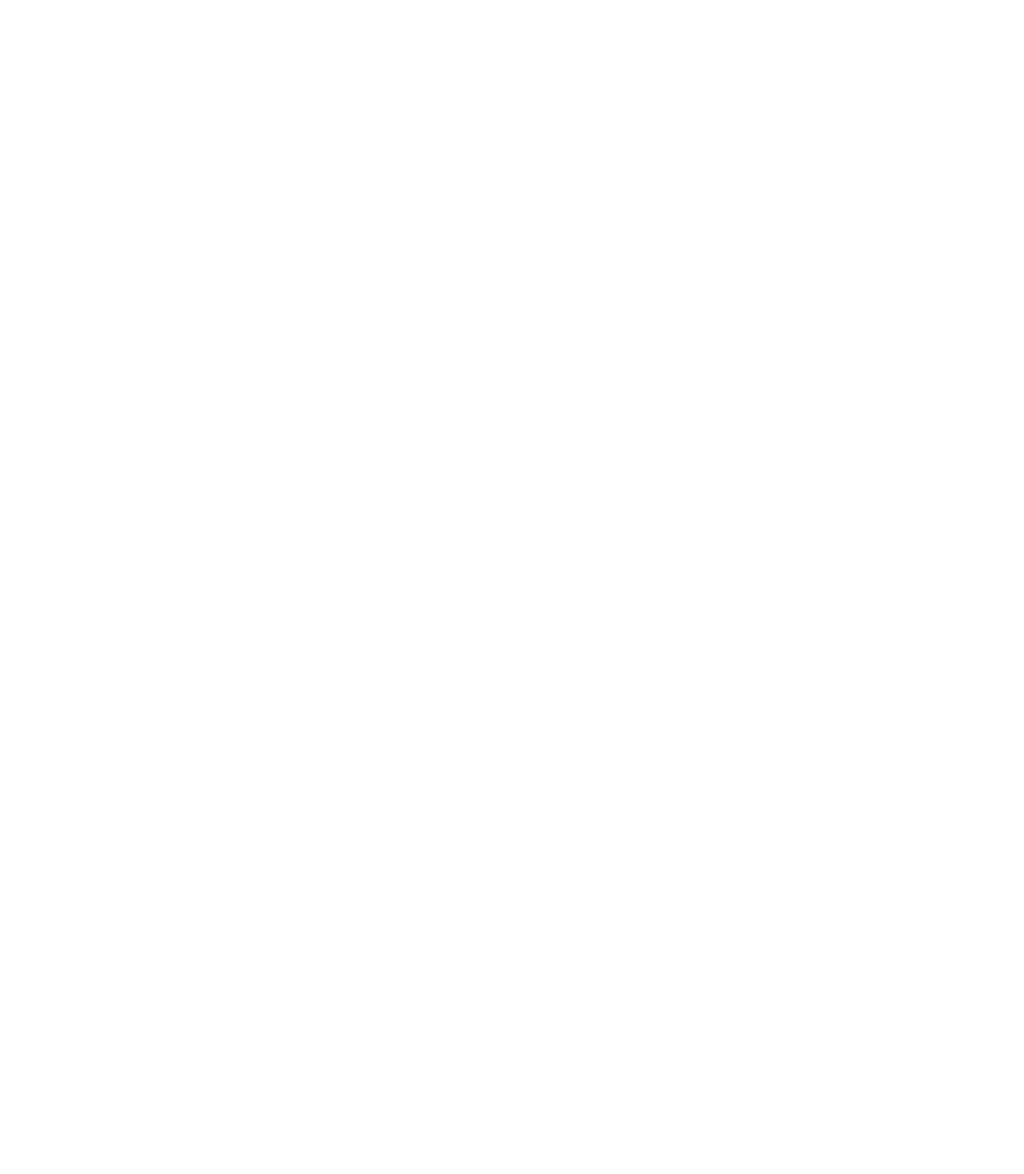
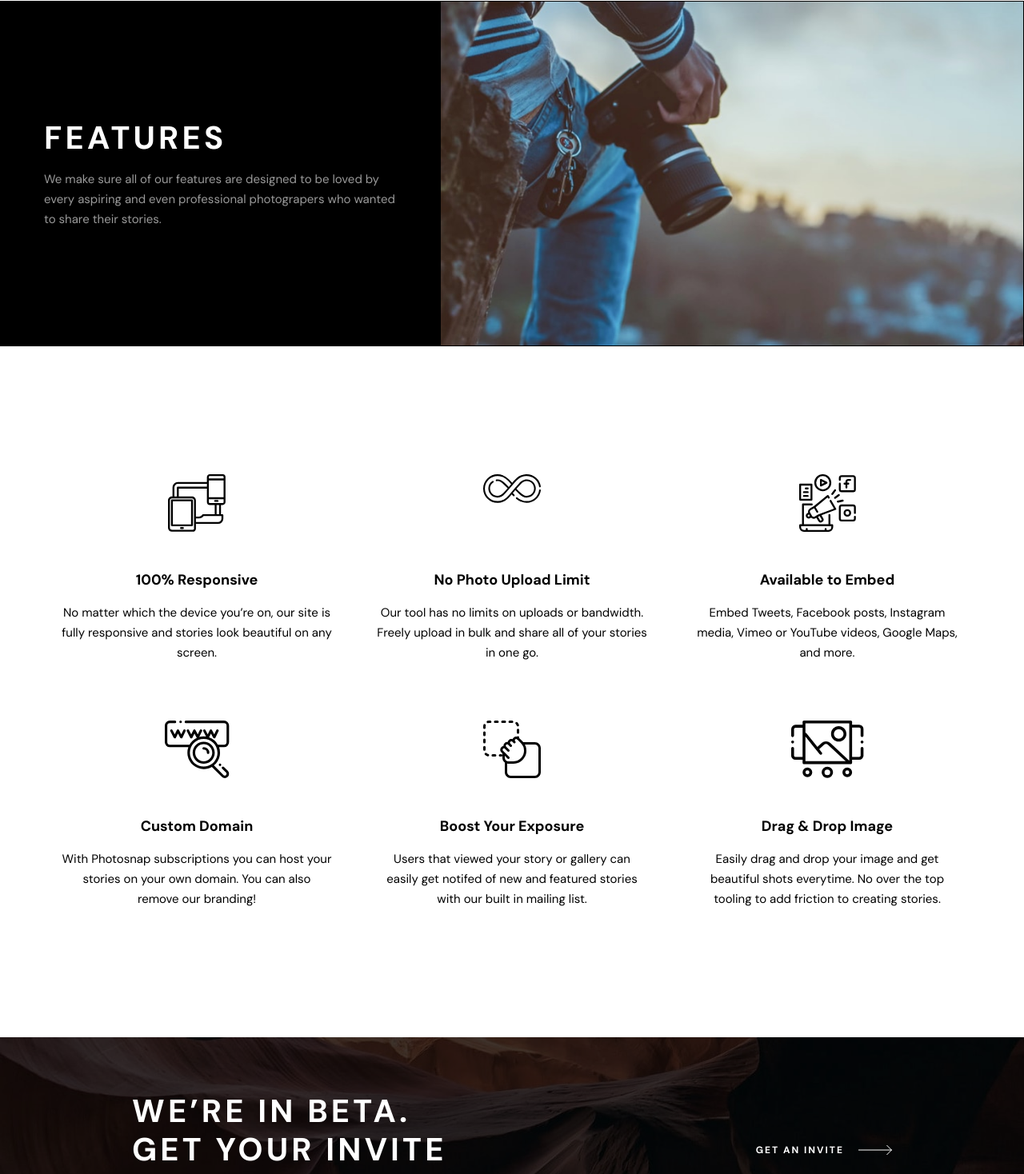
Before and after one commit to MKofficiel/photosnap, a React (Vite) app: page /features in a window 1280 px wide. Before the commit this address had no page. Shown: the part 71-1539 px from the top of the page at 80% size. Before the commit the page ends 800 px from the top, so only its background shows below. Built offline with nearby package versions, Linux system fonts and the light colour scheme.

Commit message:
feature page implemeent

```diff
--- a/src/App.jsx
+++ b/src/App.jsx
@@ -1,6 +1,7 @@
 import { BrowserRouter, Route, Routes } from "react-router";
 import Home from "./pages/Home";
 import Stories from "./pages/Stories";
+import Features from "./pages/Features";
 
 const App = () => {
   return (
@@ -8,6 +9,7 @@
       <Routes>
         <Route path="/" index element={<Home />} />
         <Route path="/stories" element={<Stories />} />
+        <Route path="/features" element={<Features />} />
       </Routes>
     </BrowserRouter>
   );
--- a/src/components/FeaturesCard.jsx
+++ b/src/components/FeaturesCard.jsx
@@ -1,11 +1,13 @@
 const FeaturesCard = ({ title, icon, description }) => {
   return (
-    <div className="h-full">
+    <div>
       <div className="flex h-full flex-col items-center justify-center gap-[48px]">
-        <img src={icon} alt={`${title} icon`} />
+        <div className="">
+          <img src={icon} alt={`${title} icon`} />
+        </div>
 
-        <div className="flex flex-1 items-end text-center">
-          <div className="max-lg:max-w-[350px]">
+        <div className="mt-auto flex flex-1 items-end text-center">
+          <div className="md:max-w-[339px]">
             <h3 className="mb-4">{title}</h3>
             <p>{description}</p>
           </div>
--- a/src/components/ResponsiveImage.jsx
+++ b/src/components/ResponsiveImage.jsx
@@ -5,7 +5,7 @@
   tabletSrc,
   desktopSrc,
   alt,
-  className,
+  className = "w-full object-cover h-full",
 }) {
   const screen = useResponsiveImage();
 
--- a/src/constants/index.jsx
+++ b/src/constants/index.jsx
@@ -60,7 +60,6 @@
     buttonVariant: "secondary",
     buttonIcon: "/assets/shared/desktop/arrow.svg",
     image: {
-      // public\assets\home\desktop\designed-for-everyone.jpg
       desktop: "/assets/home/desktop/designed-for-everyone.jpg",
       tablet: "/assets/home/tablet/designed-for-everyone.jpg",
       mobile: "/assets/home/mobile/designed-for-everyone.jpg",
@@ -226,16 +225,7 @@
       alt: "World Tour 2019",
     },
   },
-  // {
-  //   date: "March 16th 2020",
-  //   title: "Unforeseen Corners",
-  //   author: "by William Malcolm",
-  //   image: {
-  //     desktop: "/assets/stories/desktop/unforeseen-corners.jpg",
-  //     mobile: "/assets/stories/mobile/unforeseen-corners.jpg",
-  //     alt: "Unforeseen Corners",
-  //   },
-  // },
+
   {
     date: "March 14th 2020",
     title: "Architecturals",
@@ -266,6 +256,24 @@
     title: "Available to Embed",
     description:
       "Embed Tweets, Facebook posts, Instagram media, Vimeo or YouTube videos, Google Maps, and more.",
+  },
+  {
+    icon: "/assets/features/desktop/custom-domain.svg",
+    title: "Custom Domain",
+    description:
+      "With Photosnap subscriptions you can host your stories on your own domain. You can also remove our branding!",
+  },
+  {
+    icon: "/assets/features/desktop/boost-exposure.svg",
+    title: "Boost Your Exposure",
+    description:
+      "Users that viewed your story or gallery can easily get notifed of new and featured stories with our built in mailing list.",
+  },
+  {
+    icon: "/assets/features/desktop/drag-drop.svg",
+    title: "Drag & Drop Image",
+    description:
+      "Easily drag and drop your image and get beautiful shots everytime. No over the top tooling to add friction to creating stories.",
   },
 ];
 
--- a/src/index.css
+++ b/src/index.css
@@ -44,9 +44,12 @@
   .custom-gradient-secondary {
     @apply bg-gradient-to-b from-black/0 to-black/70 mix-blend-multiply;
   }
+  .gradient-main {
+    background: linear-gradient(to top, #ffc593 0%, #bc7198 52%, #5a77ff 100%);
+  }
 
   .custom-container {
-    @apply mx-auto max-w-[1200px] max-md:px-[40px];
+    @apply mx-auto max-w-[1200px];
   }
   .bg-stories-header {
     @apply bg-cover bg-center bg-no-repeat md:bg-[url('../assets/stories/tablet/moon-of-appalacia.jpg')] lg:bg-[url('../assets/stories/desktop/moon-of-appalacia.jpg')];
@@ -57,4 +60,12 @@
   main {
     @apply w-dvw overflow-x-hidden;
   }
+  .bg-gradient-1 {
+    /* background: linear-gradient(to top, #ffc593 0%, #bc7198 52%, #5a77ff 100%); */
+    @apply absolute h-[6px] w-[128px] lg:hidden;
+  }
+  .bg-cta {
+    /* public/assets/shared/desktop/bg-beta.jpg */
+    @apply bg-[url('/assets/shared/desktop/bg-beta.jpg')] bg-cover bg-center md:bg-[url('/assets/shared/desktop/bg-beta.jpg')] lg:bg-[url('/assets/shared/desktop/bg-beta.jpg')];
+  }
 }
--- a/src/pages/Features.jsx
+++ b/src/pages/Features.jsx
@@ -1,5 +1,17 @@
+import NavBar from "../components/NavBar";
+import CTA from "../sections/CTA.JSX";
+import FeaturesGrid from "../sections/FeaturesGrid";
+import FeaturesHeader from "../sections/FeaturesHeader";
+
 const Features = () => {
-  return <div>Features</div>;
+  return (
+    <main>
+      <NavBar />
+      <FeaturesHeader />
+      <FeaturesGrid />
+      <CTA />
+    </main>
+  );
 };
 
 export default Features;
--- /dev/null
+++ b/src/sections/CTA.jsx
@@ -0,0 +1,27 @@
+import Button from "../components/Button";
+const CTA = () => {
+  return (
+    <section className="bg-cta relative">
+      <div className="relative z-10 px-6 py-[64px] md:px-[40px] md:py-[68px] lg:px-[165px]">
+        <div className="flex flex-col max-md:gap-[24px] md:flex-row md:items-center md:justify-between">
+          <h1 className="flex-1 text-white lg:max-w-[400px]">
+            <span className="block">We’re in beta.</span>
+            <span className="block">Get your invite </span>
+            today!
+          </h1>
+          <div className="">
+            <Button
+              icon={<img src="/assets/shared/desktop/Arrowwhite.svg" alt="" />}
+            >
+              get an invite
+            </Button>
+          </div>
+        </div>
+      </div>
+      <div className="absolute inset-0 bg-black/51" />
+      <div className="gradient-main absolute top-0 left-6 h-[6px] w-[128px] md:left-0 md:h-full md:w-[6px] lg:hidden" />
+    </section>
+  );
+};
+
+export default CTA;
--- a/src/sections/Features.jsx
+++ b/src/sections/Features.jsx
@@ -7,7 +7,7 @@
       {/* <div className="container bg-red-200"> */}
       <div className="custom-container">
         <div className="grid grid-cols-1 max-lg:gap-y-[80px] max-md:gap-y-[56px] lg:grid-cols-3">
-          {featuresHome.map((feature) => (
+          {featuresHome.slice(0, 3).map((feature) => (
             <FeaturesCard key={feature.title} {...feature} />
           ))}
         </div>
--- /dev/null
+++ b/src/sections/FeaturesGrid.jsx
@@ -0,0 +1,18 @@
+import FeaturesCard from "../components/FeaturesCard";
+import { featuresHome } from "../constants";
+
+const FeaturesGrid = () => {
+  return (
+    <section className="py-[54px] lg:py-[160px]">
+      <div className="custom-container px-6">
+        <div className="grid h-full grid-cols-1 gap-y-[72px] max-md:gap-y-[56px] md:grid-cols-2 lg:grid-cols-3 lg:gap-x-[30px]">
+          {featuresHome.map((feature) => (
+            <FeaturesCard key={feature.title} {...feature} />
+          ))}
+        </div>
+      </div>
+    </section>
+  );
+};
+
+export default FeaturesGrid;
--- /dev/null
+++ b/src/sections/FeaturesHeader.jsx
@@ -0,0 +1,34 @@
+import ResponsiveImage from "../components/ResponsiveImage";
+
+// public\assets\features\mobile\hero.jpg
+
+const FeaturesHeader = () => {
+  return (
+    <section className="pt-[72px]">
+      <div className="border">
+        <div className="grid grid-cols-1 bg-black md:grid-cols-[1fr_43%] md:items-center lg:grid-cols-[43%_1fr]">
+          <div className="max-md:after-gradient relative">
+            <ResponsiveImage
+              mobileSrc="/assets/features/mobile/hero.jpg"
+              tabletSrc="/assets/features/tablet/hero.jpg"
+              desktopSrc="/assets/features/desktop/hero.jpg"
+            />
+          </div>
+
+          <div className="bg-black px-[24px] py-[72px] md:-order-1 md:px-[54px]">
+            <div>
+              <h1 className="mb-[16px] text-white">Features</h1>
+              <p className="text-white/60">
+                We make sure all of our features are designed to be loved by
+                every aspiring and even professional photograpers who wanted to
+                share their stories.
+              </p>
+            </div>
+          </div>
+        </div>
+      </div>
+    </section>
+  );
+};
+
+export default FeaturesHeader;
```
